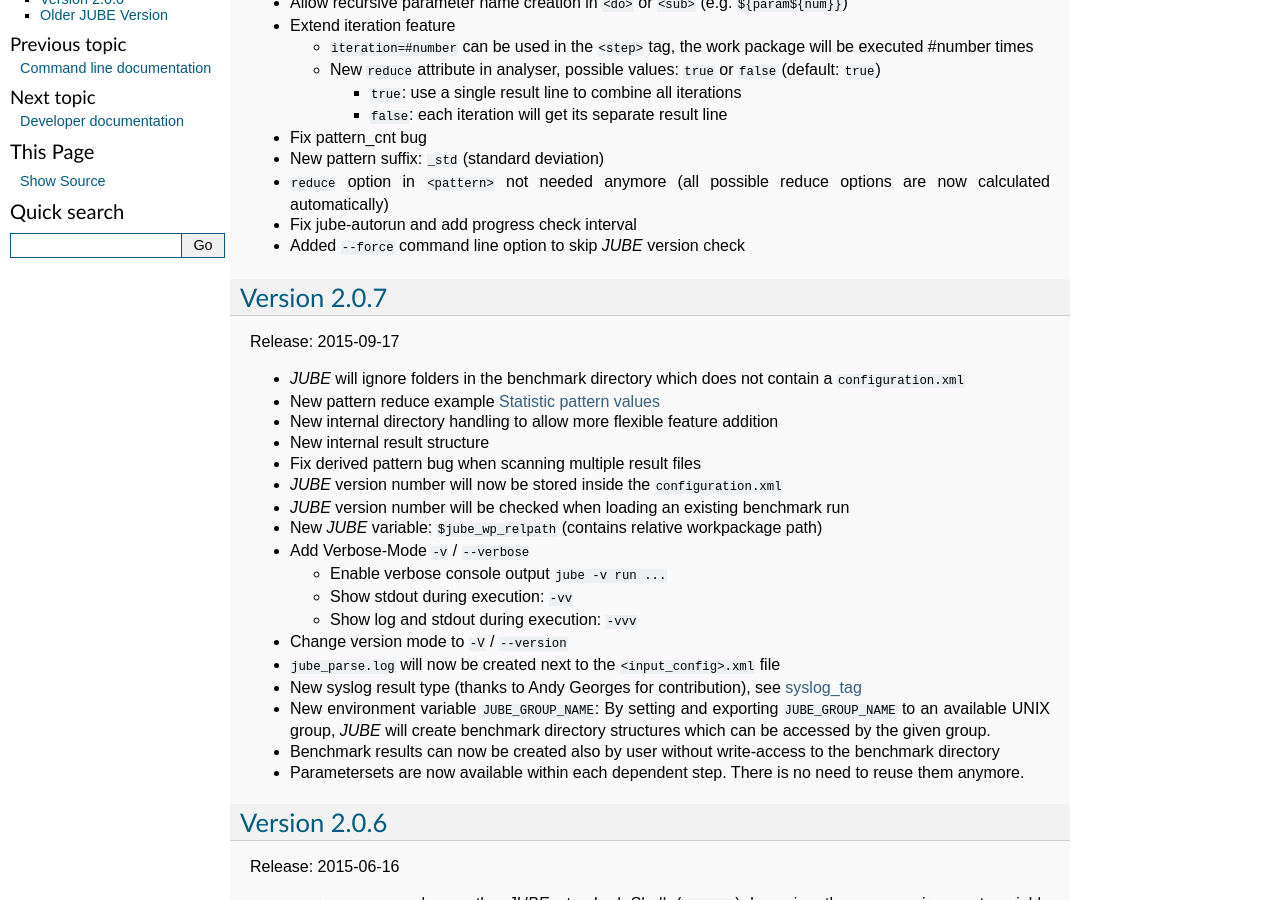
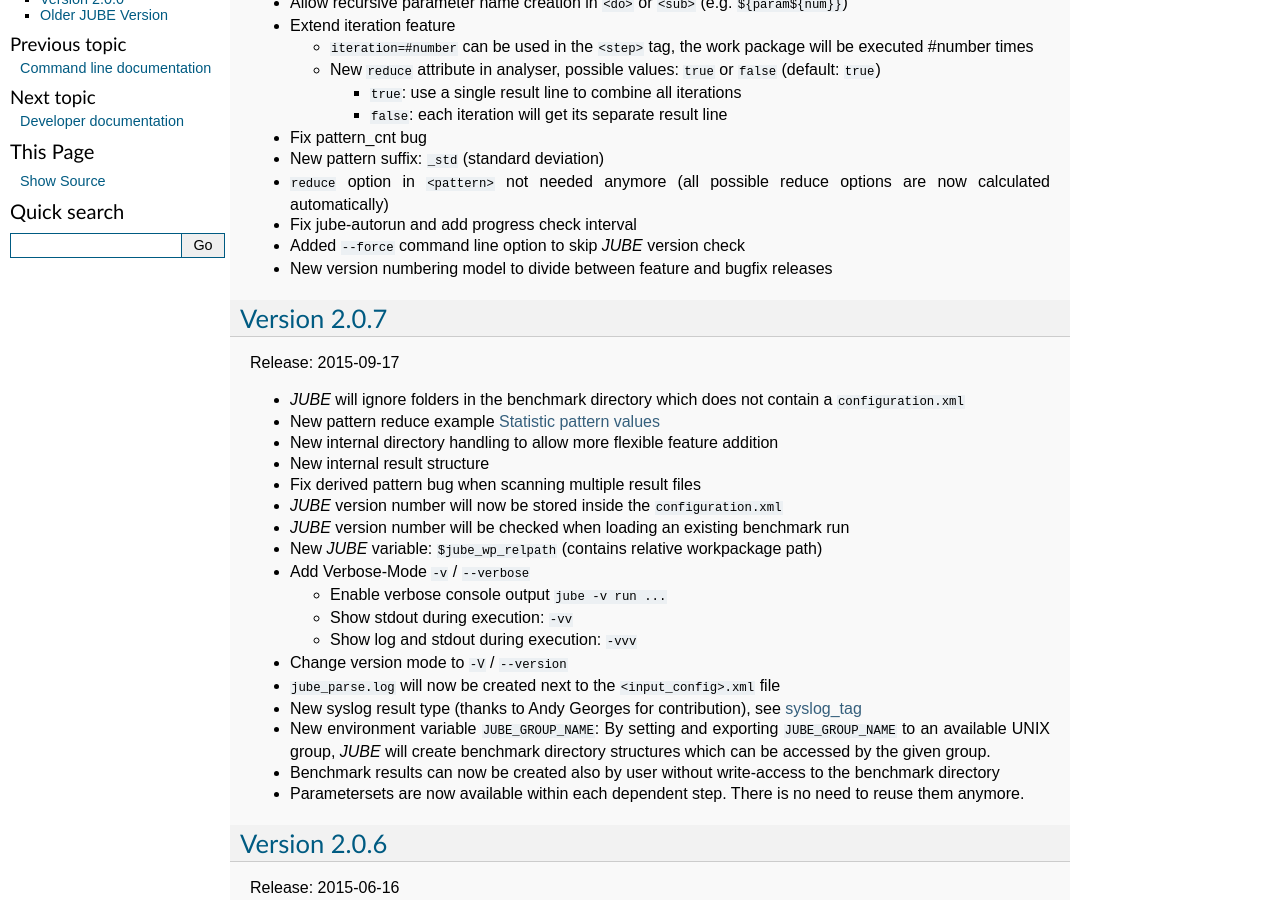
Before and after one commit to FZJ-JSC/JUBE, a Sphinx documentation site: the page built from docs/release_notes.rst, in a window 1280 px wide and 900 px high, scrolled down 348 px. Built offline with Sphinx 7.4.7, drawn with Linux system fonts in a browser that asks for light colours.

Commit message:
Ignore example logs in SVN
update release notes

```diff
--- a/docs/release_notes.rst
+++ b/docs/release_notes.rst
@@ -46,6 +46,7 @@ Release: 2015-11-05
 * ``reduce`` option in ``<pattern>`` not needed anymore (all possible reduce options are now calculated automatically)
 * Fix jube-autorun and add progress check interval
 * Added ``--force`` command line option to skip *JUBE* version check
+* New version numbering model to divide between feature and bugfix releases
 
 Version 2.0.7
 ~~~~~~~~~~~~~
```
Also changed, not shown: 2 other files.
